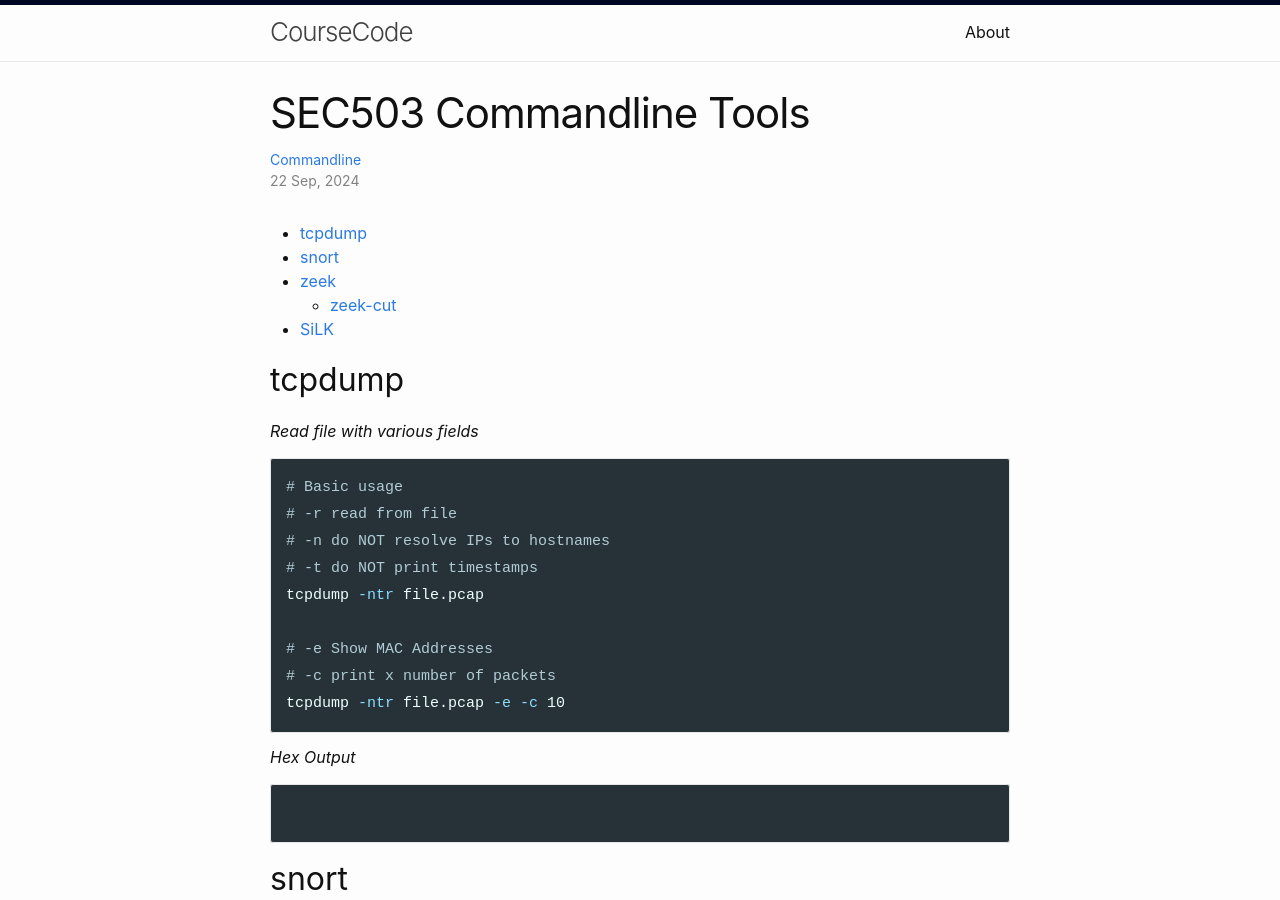
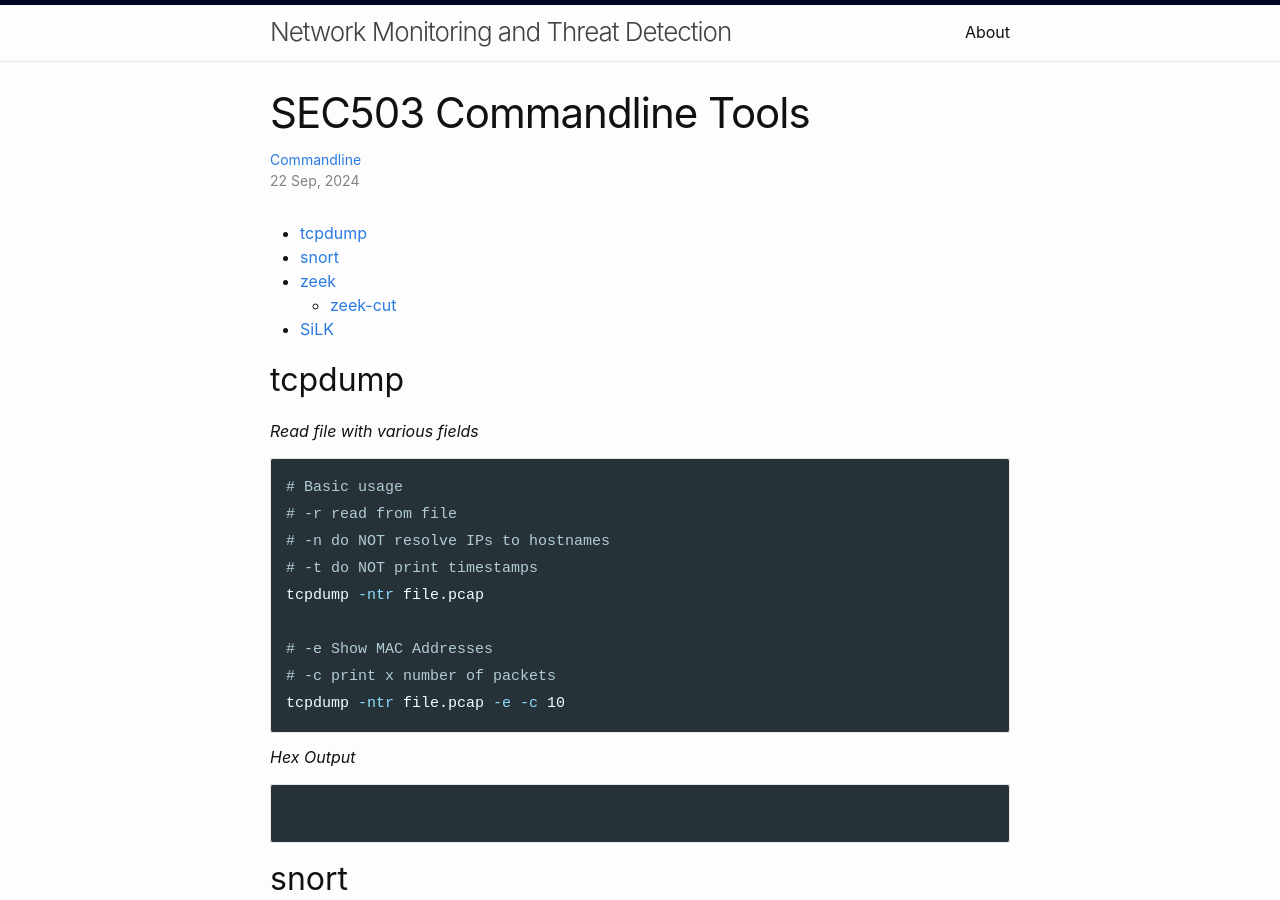
Before and after one commit to HoganRichardson/sans-503-reference, a Jekyll site: the page built from _posts/2024-09-22-Command-Line-Reference.md, in a window 1280 px wide and 900 px high. Built offline with Jekyll 4.4.1, drawn with Linux system fonts in a browser that asks for light colours; nearby versions of some CDN libraries; some of the changed text lies outside the part shown.

Commit message:
Update _config.yml

```diff
--- a/_config.yml
+++ b/_config.yml
@@ -1,9 +1,8 @@
-title: CourseCode
-author: Hogan Richardson
+title: Network Monitoring and Threat Detection
 description: > # this means to ignore newlines until "show_exerpts:"
   Course Description
-course-page: https://webcms3.cse.unsw.edu.au/
-course-title: COMP0000
+course-page:
+course-title: SANS SEC503
 
 show_excerpts: false # set to true to show excerpts on the homepage
 
@@ -11,30 +10,6 @@ show_excerpts: false # set to true to show excerpts on the homepage
 # refer to https://shopify.github.io/liquid/filters/date/ if you want to customize this
 minima:
   date_format: "%-d %b, %Y"
-
-  # generate social links in footer
-  social_links:
-    twitter: hoganrichardson
-    github:  hoganrichardson
-    # dribbble: jekyll
-    # facebook: jekyll
-    # flickr:   jekyll
-    # instagram: jekyll
-    # linkedin: jekyll
-    # pinterest: jekyll
-    # youtube: jekyll
-    # youtube_channel: UC8CXR0-3I70i1tfPg1PAE1g
-    # youtube_channel_name: CloudCannon
-    # telegram: jekyll
-    # googleplus: +jekyll
-    # microdotblog: jekyll
-
-    # Mastodon instances
-    # mastodon:
-    # - username: jekyll
-    #   instance: example.com
-    # - username: jekyll2
-    #   instance: example.com
 
 # If you want to link only specific pages in your header, uncomment
 # this and add the path to the pages in order as they should show up
```
